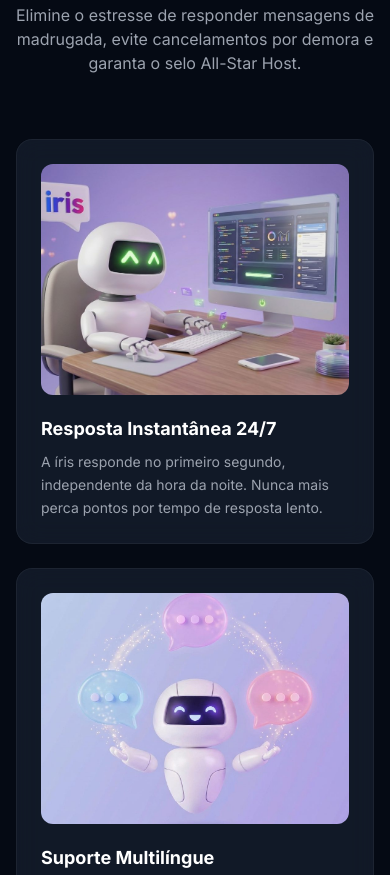
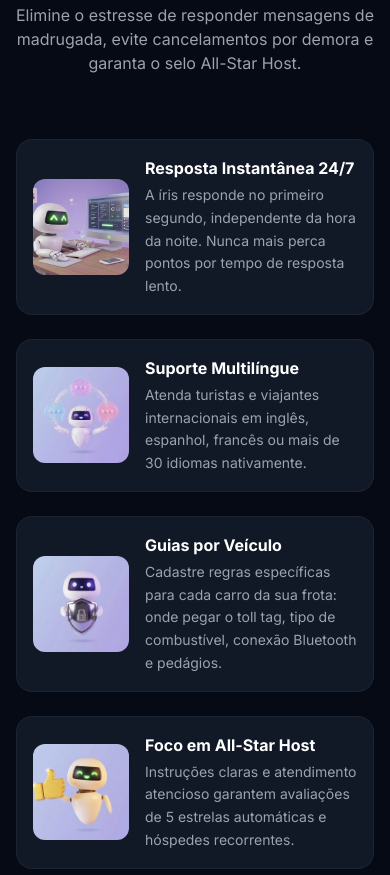
Before and after one commit to Marvila94/Iris-site, a plain HTML site: page gemini/index.html in a window 390 px wide. Shown: the part 2198-3073 px from the top of the page. Drawn offline with nearby package versions, Linux system fonts and the light colour scheme.

Commit message:
gemini: cards de recursos em linha compacta no celular (imagem 96px + texto), sem pulo de hover no toque
Co-Authored-By: Claude Opus 5.5 <noreply@anthropic.com>

```diff
--- a/gemini/index.html
+++ b/gemini/index.html
@@ -384,39 +384,39 @@
             <div class="grid md:grid-cols-2 lg:grid-cols-4 gap-6">
 
                 <!-- Feature 1 -->
-                <div class="glass-card p-6 rounded-2xl transition-all duration-300 hover:-translate-y-1">
-                    <img src="img/pc.jpg" alt="" class="w-full aspect-[4/3] object-cover rounded-xl mb-5">
-                    <h3 class="text-lg font-bold text-white mb-2">Resposta Instantânea 24/7</h3>
+                <div class="glass-card p-4 md:p-6 rounded-2xl transition-all duration-300 md:hover:-translate-y-1 flex md:block gap-4 items-center">
+                    <img src="img/pc.jpg" alt="" class="w-24 h-24 shrink-0 md:w-full md:h-auto md:aspect-[4/3] object-cover rounded-xl md:mb-5">
+                    <div><h3 class="text-base md:text-lg font-bold text-white mb-1 md:mb-2">Resposta Instantânea 24/7</h3>
                     <p class="text-gray-400 text-sm leading-relaxed">
                         A íris responde no primeiro segundo, independente da hora da noite. Nunca mais perca pontos por tempo de resposta lento.
-                    </p>
+                    </p></div>
                 </div>
 
                 <!-- Feature 2 -->
-                <div class="glass-card p-6 rounded-2xl transition-all duration-300 hover:-translate-y-1">
-                    <img src="img/balao.jpg" alt="" class="w-full aspect-[4/3] object-cover rounded-xl mb-5">
-                    <h3 class="text-lg font-bold text-white mb-2">Suporte Multilíngue</h3>
+                <div class="glass-card p-4 md:p-6 rounded-2xl transition-all duration-300 md:hover:-translate-y-1 flex md:block gap-4 items-center">
+                    <img src="img/balao.jpg" alt="" class="w-24 h-24 shrink-0 md:w-full md:h-auto md:aspect-[4/3] object-cover rounded-xl md:mb-5">
+                    <div><h3 class="text-base md:text-lg font-bold text-white mb-1 md:mb-2">Suporte Multilíngue</h3>
                     <p class="text-gray-400 text-sm leading-relaxed">
                         Atenda turistas e viajantes internacionais em inglês, espanhol, francês ou mais de 30 idiomas nativamente.
-                    </p>
+                    </p></div>
                 </div>
 
                 <!-- Feature 3 -->
-                <div class="glass-card p-6 rounded-2xl transition-all duration-300 hover:-translate-y-1">
-                    <img src="img/escudo.jpg" alt="" class="w-full aspect-[4/3] object-cover rounded-xl mb-5">
-                    <h3 class="text-lg font-bold text-white mb-2">Guias por Veículo</h3>
+                <div class="glass-card p-4 md:p-6 rounded-2xl transition-all duration-300 md:hover:-translate-y-1 flex md:block gap-4 items-center">
+                    <img src="img/escudo.jpg" alt="" class="w-24 h-24 shrink-0 md:w-full md:h-auto md:aspect-[4/3] object-cover rounded-xl md:mb-5">
+                    <div><h3 class="text-base md:text-lg font-bold text-white mb-1 md:mb-2">Guias por Veículo</h3>
                     <p class="text-gray-400 text-sm leading-relaxed">
                         Cadastre regras específicas para cada carro da sua frota: onde pegar o toll tag, tipo de combustível, conexão Bluetooth e pedágios.
-                    </p>
+                    </p></div>
                 </div>
 
                 <!-- Feature 4 -->
-                <div class="glass-card p-6 rounded-2xl transition-all duration-300 hover:-translate-y-1">
-                    <img src="img/joinha.jpg" alt="" class="w-full aspect-[4/3] object-cover rounded-xl mb-5">
-                    <h3 class="text-lg font-bold text-white mb-2">Foco em All-Star Host</h3>
+                <div class="glass-card p-4 md:p-6 rounded-2xl transition-all duration-300 md:hover:-translate-y-1 flex md:block gap-4 items-center">
+                    <img src="img/joinha.jpg" alt="" class="w-24 h-24 shrink-0 md:w-full md:h-auto md:aspect-[4/3] object-cover rounded-xl md:mb-5">
+                    <div><h3 class="text-base md:text-lg font-bold text-white mb-1 md:mb-2">Foco em All-Star Host</h3>
                     <p class="text-gray-400 text-sm leading-relaxed">
                         Instruções claras e atendimento atencioso garantem avaliações de 5 estrelas automáticas e hóspedes recorrentes.
-                    </p>
+                    </p></div>
                 </div>
 
             </div>
```
